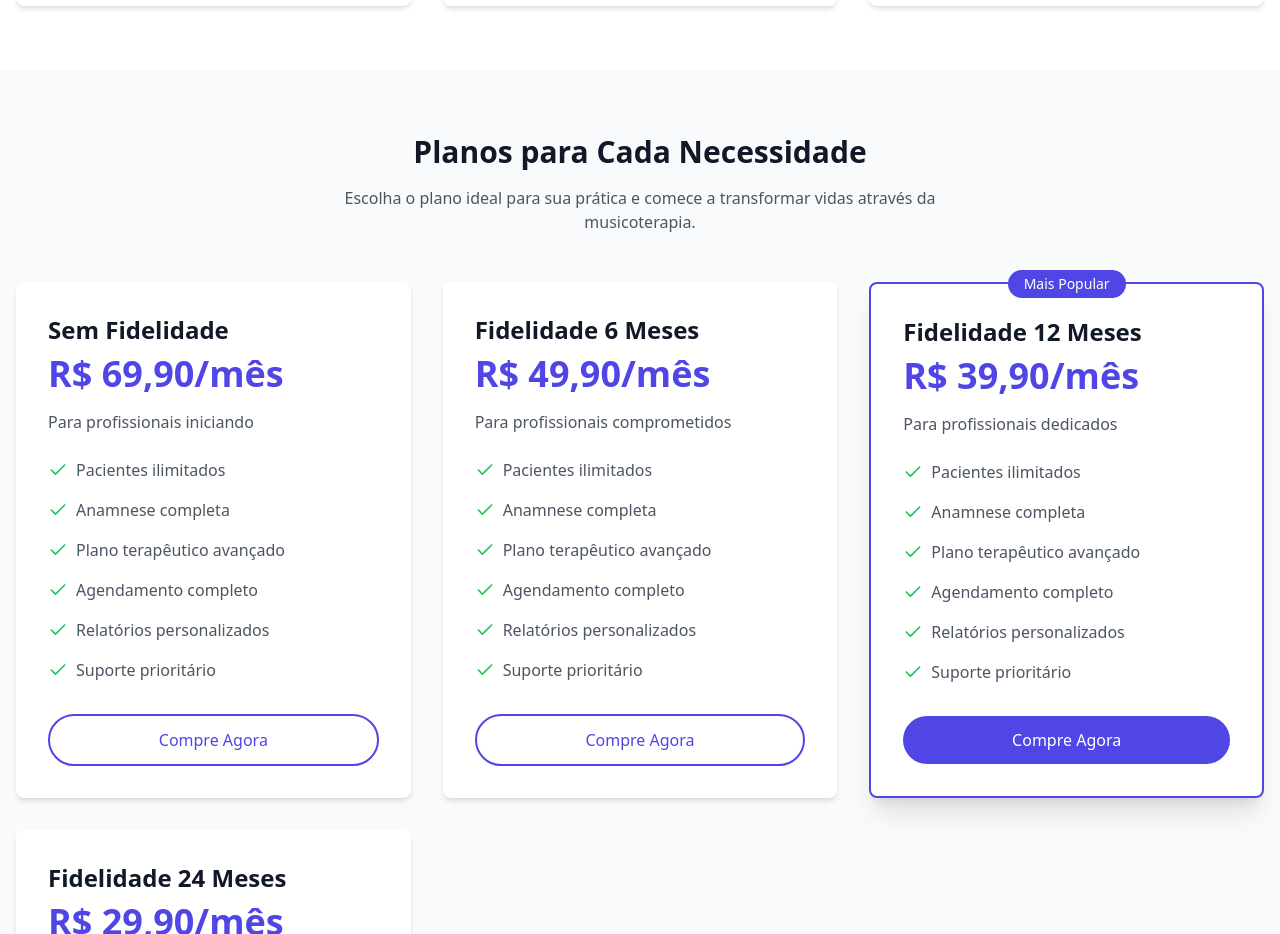
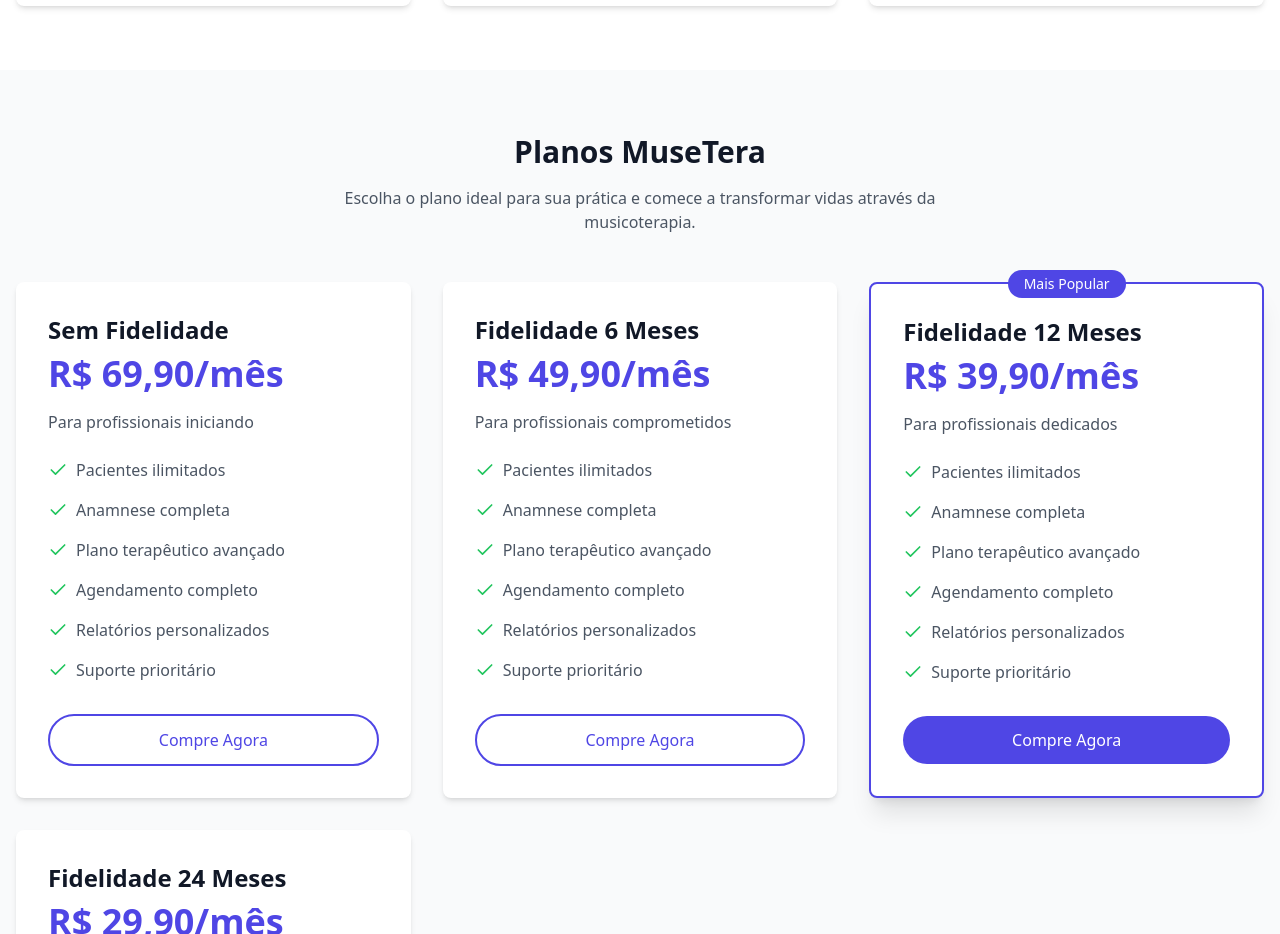
Before and after one commit to karlosterapeuta/site, a React (Vite) app: page / in a window 1280 px wide. Shown: the part 2940-3874 px from the top of the page. Built offline with nearby package versions, Linux system fonts and the light colour scheme.

Commit message:
Atualizado título para Planos MuseTera

```diff
--- a/src/components/Pricing.tsx
+++ b/src/components/Pricing.tsx
@@ -68,7 +68,7 @@ export default function Pricing() {
       <div className="container mx-auto px-4">
         <div className="text-center mb-12">
           <h2 className="text-3xl font-bold text-gray-900 mb-4">
-            Planos para Cada Necessidade
+            Planos MuseTera
           </h2>
           <p className="text-gray-600 max-w-2xl mx-auto">
             Escolha o plano ideal para sua prática e comece a transformar vidas através da musicoterapia.
```
